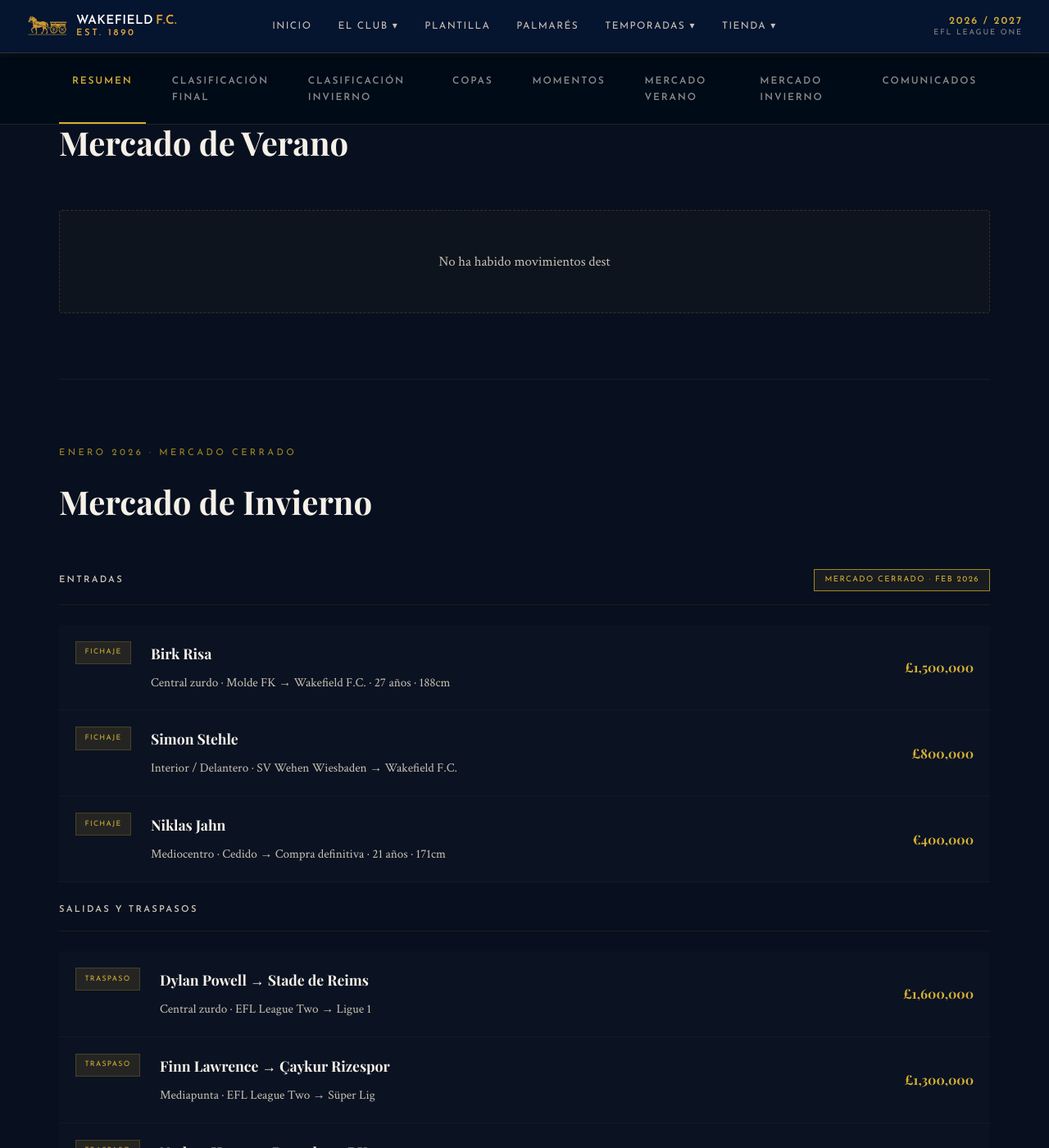
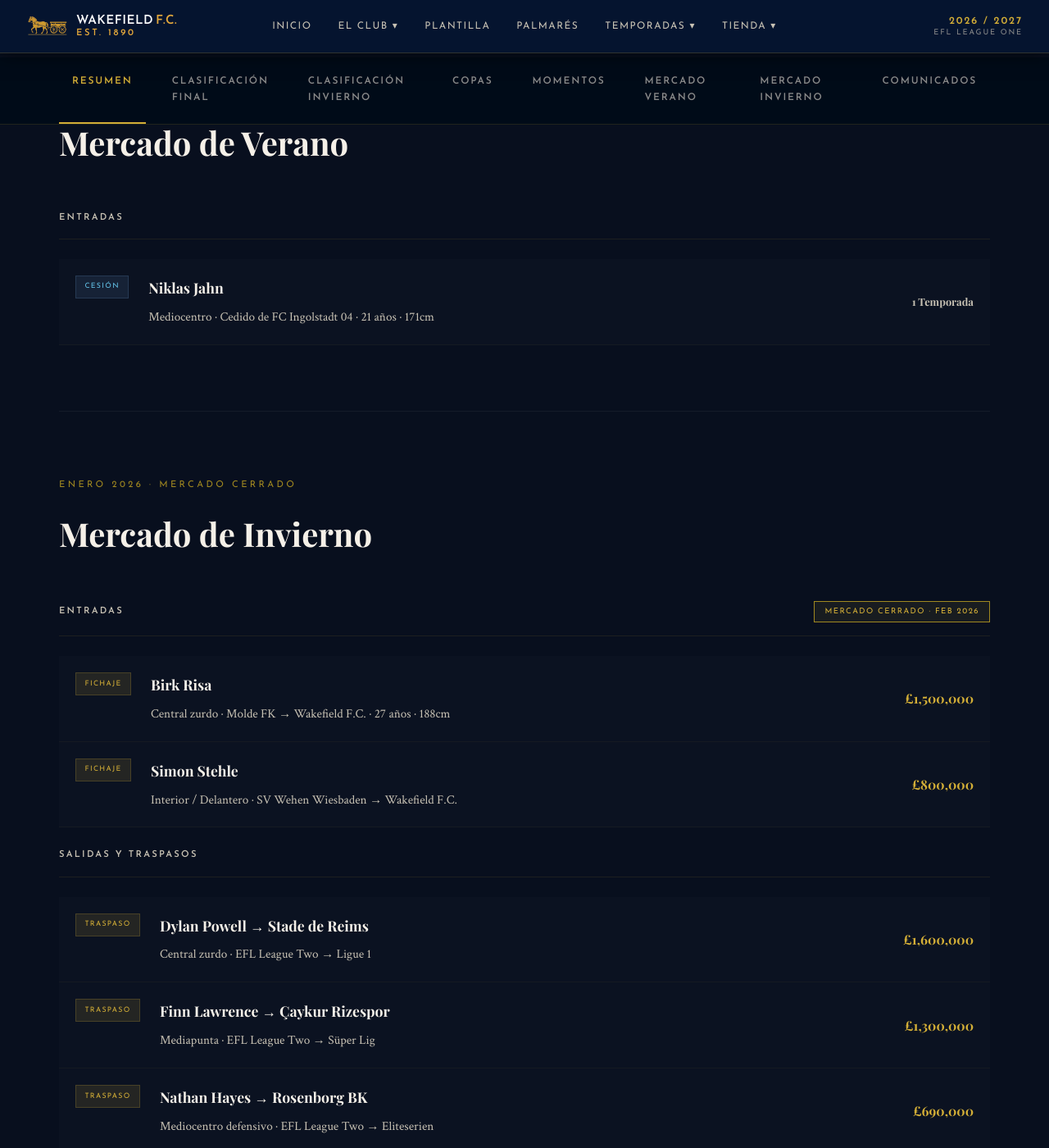
Before and after one commit to riise66/wakefieldfc, a Jekyll site: the page built from pages/temporada-2526.html, in a window 1280 px wide and 1400 px high, scrolled down 4262 px. Shown: the whole window at 82% size. Built offline with Jekyll 4.4.1, drawn with Linux system fonts in a browser that asks for light colours; some web fonts are replaced; a style sheet for code colours, icons or effects is not loaded.

Commit message:
Update temporada-2526.html

```diff
--- a/pages/temporada-2526.html
+++ b/pages/temporada-2526.html
@@ -230,9 +230,18 @@
   <div id="mercado-verano" class="temp-section">
     <div class="temp-section-label">Julio — Agosto 2025</div>
     <h2>Mercado de Verano</h2>
+
+    <div class="mercado-header">
+      <h3>Entradas</h3>
+    </div>
     <div class="comunicados-list">
-      <div class="placeholder-box">
-        <p>No ha habido movimientos dest</p>
+      <div class="com-item" onclick="openModal('jahn')">
+        <span class="com-tag cesion">Cesión</span>
+        <div class="com-info">
+          <h3>Niklas Jahn</h3>
+          <p>Mediocentro · Cedido de FC Ingolstadt 04 · 21 años · 171cm</p>
+        </div>
+        <span class="com-amount" style="color:var(--grey-light); font-size:0.8rem;">1 Temporada</span>
       </div>
     </div>
   </div>
@@ -261,14 +270,6 @@
           <p>Interior / Delantero · SV Wehen Wiesbaden → Wakefield F.C.</p>
         </div>
         <span class="com-amount">£800,000</span>
-      </div>
-      <div class="com-item" onclick="openModal('jahn')">
-        <span class="com-tag">Fichaje</span>
-        <div class="com-info">
-          <h3>Niklas Jahn</h3>
-          <p>Mediocentro · Cedido → Compra definitiva · 21 años · 171cm</p>
-        </div>
-        <span class="com-amount">€400,000</span>
       </div>
     </div>
 
@@ -381,9 +382,9 @@
     body: '<p>El Wakefield Football Club anuncia la incorporación de <strong>Simon Stehle</strong> procedente del SV Wehen Wiesbaden por una cantidad de <strong>800.000 libras</strong>.</p><p>El centrocampista alemán llega al Calder Road con la versatilidad como carta de presentación: capaz de actuar tanto como interior en el mediocampo como en posiciones más avanzadas del ataque. Su perfil polivalente cubre una necesidad clara del equipo en la segunda parte de la temporada, aportando opciones tanto en la creación de juego como en la presión ofensiva.</p><p>El club da la bienvenida a Simon Stehle y le desea el mayor de los éxitos en su etapa en West Yorkshire.</p>'
   },
   jahn: {
-    meta: 'Wakefield F.C. · Enero 2026 · Fichaje',
-    title: 'El Wakefield F.C. anuncia la compra definitiva de Niklas Jahn',
-    body: '<p>El Wakefield Football Club anuncia la compra definitiva del mediocentro alemán <strong>Niklas Jahn</strong>, tras la exitosa cesión de la primera parte de la temporada. La operación se cierra por una cantidad de <strong>400.000 euros</strong>.</p><p>Jahn, de 21 años y 171 centímetros, se ha consolidado como un pivote organizador de gran envergadura en el mediocampo del Wakefield. Su capacidad de lectura táctica, su agilidad en el pase corto y su presencia defensiva lo convierten en un elemento indispensable para la estructura del equipo en los momentos críticos de la competición.</p><p>Su juventud combinada con una madurez táctica inusual para su edad lo perfilan como una pieza clave del futuro del club. El Wakefield F.C. confía en que Niklas Jahn siga siendo fundamental en el objetivo de consolidar el ascenso a la League One. ¡Bienvenido definitivamente al Calder Road, Niklas!</p>'
+    meta: 'Wakefield F.C. · Julio 2025 · Cesión Oficial',
+    title: 'Niklas Jahn llega cedido al Wakefield F.C.',
+    body: '<p>El Wakefield Football Club anuncia la incorporación temporal del mediocentro alemán <strong>Niklas Jahn</strong>, cedido por el <strong>FC Ingolstadt 04</strong> por una temporada completa.</p><p>Jahn, de 21 años y 171 centímetros, llega con el perfil de pivote organizador: gran lectura táctica, agilidad en el pase corto y presencia defensiva. Artie Pendelton lo ha identificado como la pieza ideal para dar equilibrio al centro del campo durante la campaña.</p><p>El acuerdo no incluye opción de compra obligatoria, si bien el club seguirá de cerca su evolución durante la temporada. ¡Bienvenido al Calder Road, Niklas!</p>'
   },
   powell: {
     meta: 'Wakefield F.C. · Enero 2026 · Traspaso',
```
